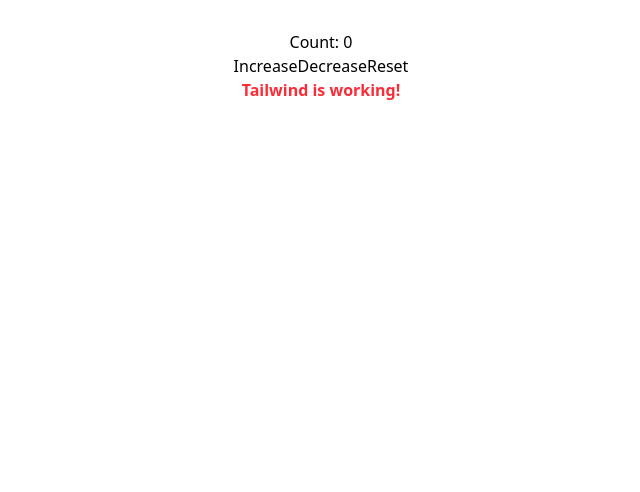
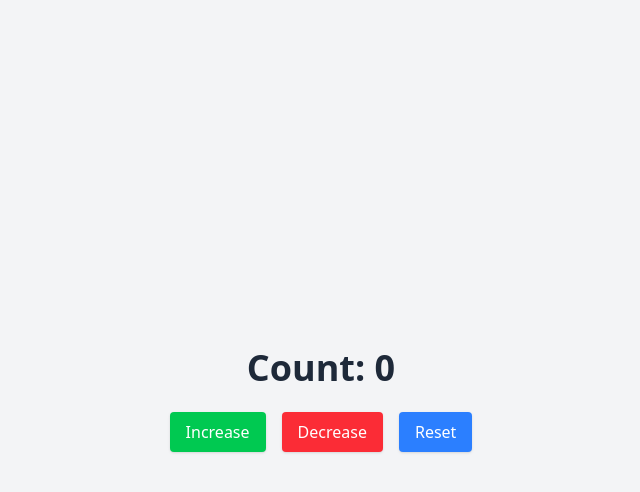
Before and after one commit to huzaifa-frontend/vite-react-counter, a React (Vite) app: page / in a window 1280 px wide. Shown: the top 492 px of the page, without its empty margins (319-959 px from the left). Built offline with nearby package versions, Linux system fonts and the light colour scheme; the HTML template or start-up script is replaced by a standard one.

Commit message:
Added Tailwind style code

```diff
--- a/src/components/Counter.jsx
+++ b/src/components/Counter.jsx
@@ -16,12 +16,29 @@ function Counter() {
   };
 
   return (
-    <div style={{ textAlign: "center", marginTop: "30px" }}>
-      <h2>Count: {count}</h2>
-      <button onClick={handleIncrease}>Increase</button>
-      <button onClick={handleDecrease}>Decrease</button>
-      <button onClick={handleReset}>Reset</button>
-      <h2 className="text-red-500 font-bold">Tailwind is working!</h2>
+    <div className="min-h-screen flex flex-col items-center justify-center bg-gray-100">
+      <h2 className="text-4xl font-bold text-gray-800 mb-6">Count: {count}</h2>
+
+      <div className="flex gap-4">
+        <button
+          onClick={handleIncrease}
+          className="bg-green-500 hover:bg-green-600 text-white px-4 py-2 rounded shadow transition duration-200"
+        >
+          Increase
+        </button>
+        <button
+          onClick={handleDecrease}
+          className="bg-red-500 hover:bg-red-600 text-white px-4 py-2 rounded shadow transition duration-200"
+        >
+          Decrease
+        </button>
+        <button
+          onClick={handleReset}
+          className="bg-blue-500 hover:bg-blue-600 text-white px-4 py-2 rounded shadow transition duration-200"
+        >
+          Reset
+        </button>
+      </div>
     </div>
   );
 }
```
